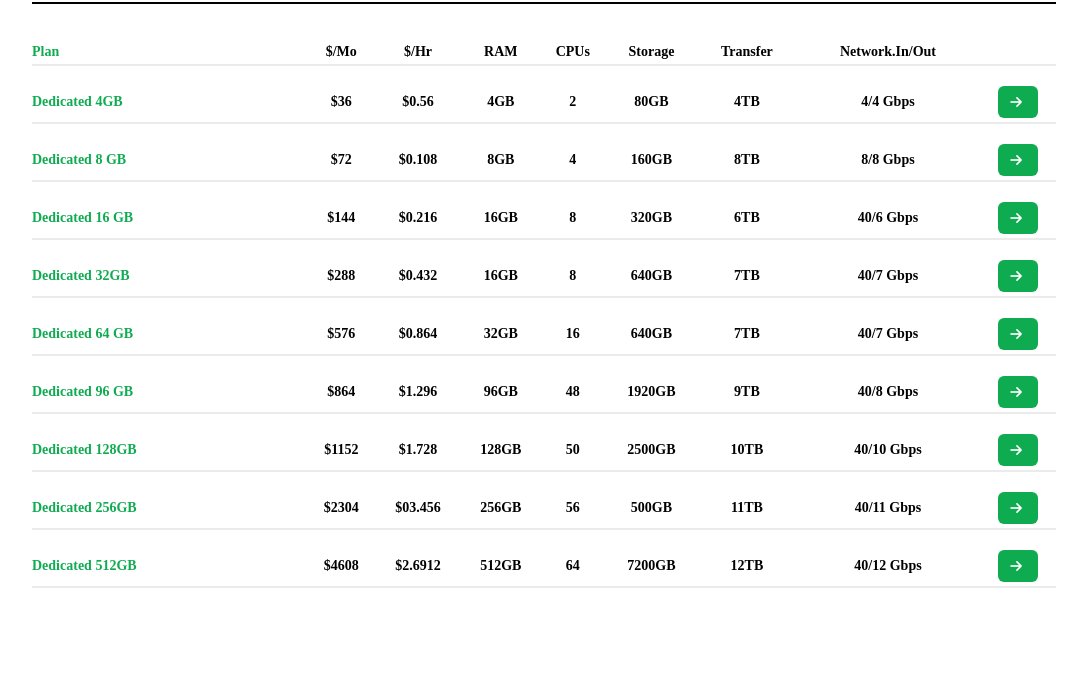
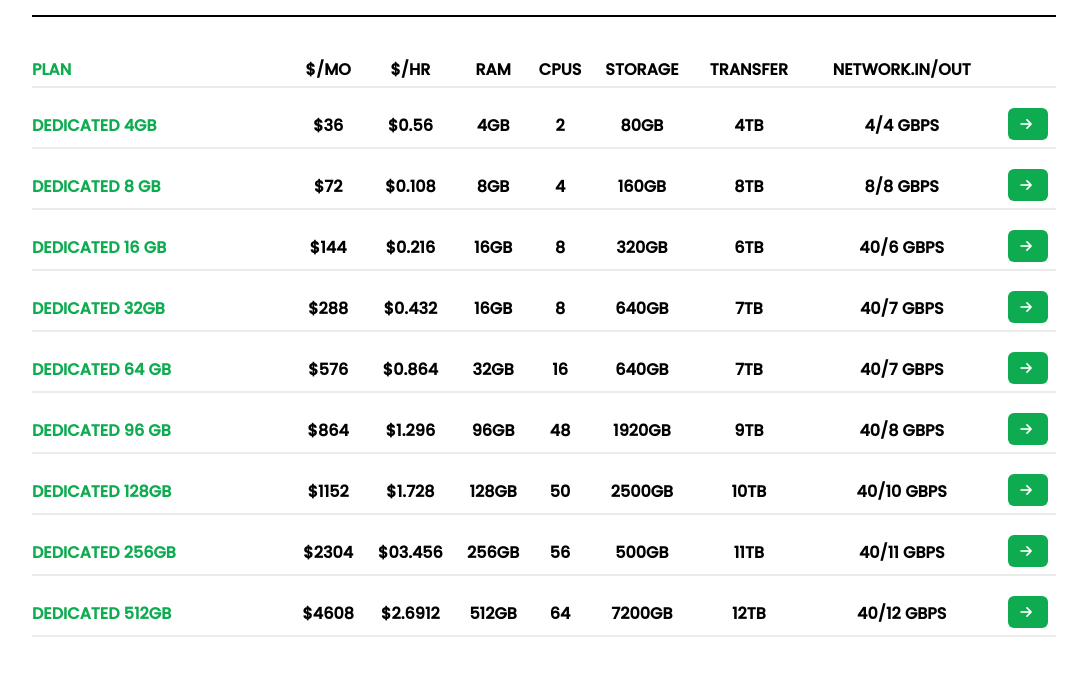
Before and after one commit to sohel369/HTML-Table, a plain HTML site: page index.html in a window 1280 px wide. Shown: the part 118-800 px from the top of the page, without its empty margins (96-1183 px from the left). Drawn offline with Linux system fonts and the light colour scheme.

Commit message:
google fonts added

```diff
--- a/css/style.css
+++ b/css/style.css
@@ -4,8 +4,11 @@
     box-sizing: border-box;
     text-decoration: none;
     list-style: none;
+    @import url('https://fonts.googleapis.com/css2?family=Caveat:wght@400;600&family=Inter+Tight:ital,wght@0,200;0,300;0,500;0,700;1,200;1,300;1,400;1,500;1,600&family=Inter:wght@400;600;700&family=Poppins:ital,wght@0,100;0,200;0,300;0,400;0,500;1,100;1,200;1,300;1,400;1,500;1,600;1,700;1,800;1,900&display=swap');
 }
-
+body{
+    font-family: 'poppins', sans-serif;
+}
 .container {
     width: 80%;
     margin: 0 auto;
@@ -56,12 +59,13 @@
 }
 
 .table_one tr td {
-    font-size: 14px;
+    font-size: 16px;
     font-weight: bold;
     text-align: center;
     padding-top: 20px;
     border-bottom: 2px solid #b1aeae3f;
     padding-bottom: 4px;
+    text-transform: uppercase;
 }
 
 table tr button {
--- a/index.html
+++ b/index.html
@@ -9,6 +9,10 @@
     <link rel="stylesheet" href="https://cdnjs.cloudflare.com/ajax/libs/font-awesome/6.5.1/css/all.min.css"
         integrity="sha512-DTOQO9RWCH3ppGqcWaEA1BIZOC6xxalwEsw9c2QQeAIftl+Vegovlnee1c9QX4TctnWMn13TZye+giMm8e2LwA=="
         crossorigin="anonymous" referrerpolicy="no-referrer" />
+    <!-- google fonts -->
+    <link
+        href="https://fonts.googleapis.com/css2?family=Caveat:wght@400;600&family=Inter+Tight:ital,wght@0,200;0,300;0,500;0,700;1,200;1,300;1,400;1,500;1,600&family=Inter:wght@400;600;700&family=Poppins:ital,wght@0,100;0,200;0,300;0,400;0,500;1,100;1,200;1,300;1,400;1,500;1,600;1,700;1,800;1,900&display=swap"
+        rel="stylesheet">
 </head>
 
 <body>
@@ -20,6 +24,7 @@
         </div>
 
         <table class="table_one">
+            <thead>
                 <tr>
                     <td class="first_td">Plan</td>
                     <td>$/Mo</td>
@@ -31,6 +36,7 @@
                     <td>Network.In/Out</td>
                     <td></td>
                 </tr>
+            </thead>
             <div class="hr"></div>
             <tr>
                 <td class="first_td">Dedicated 4GB</td>
```
Lines whose indentation alone changed are shown as unchanged.
